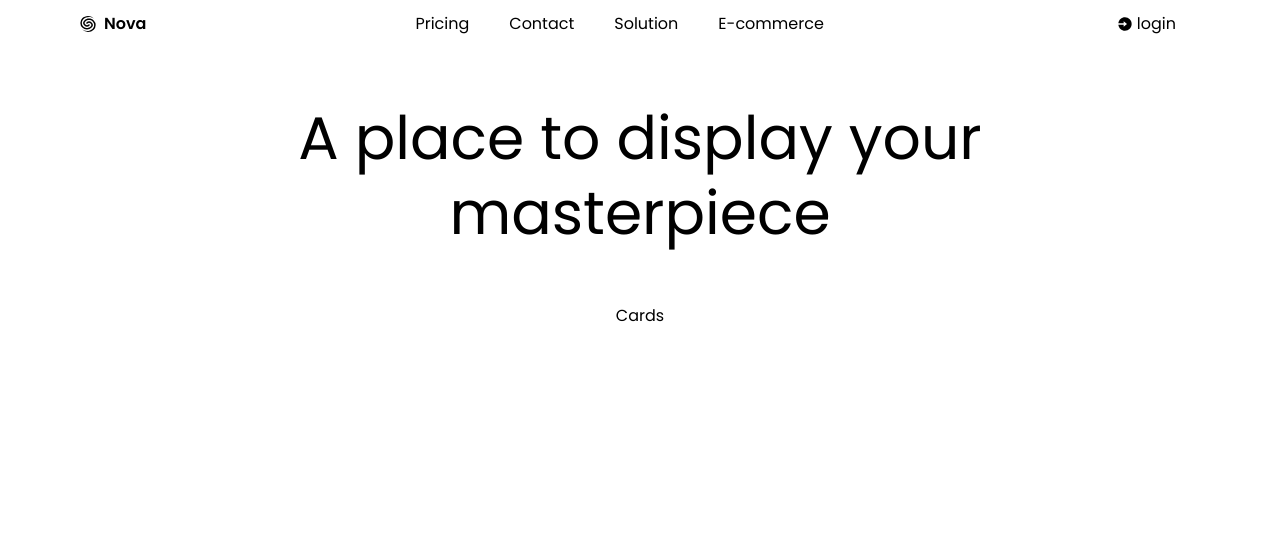
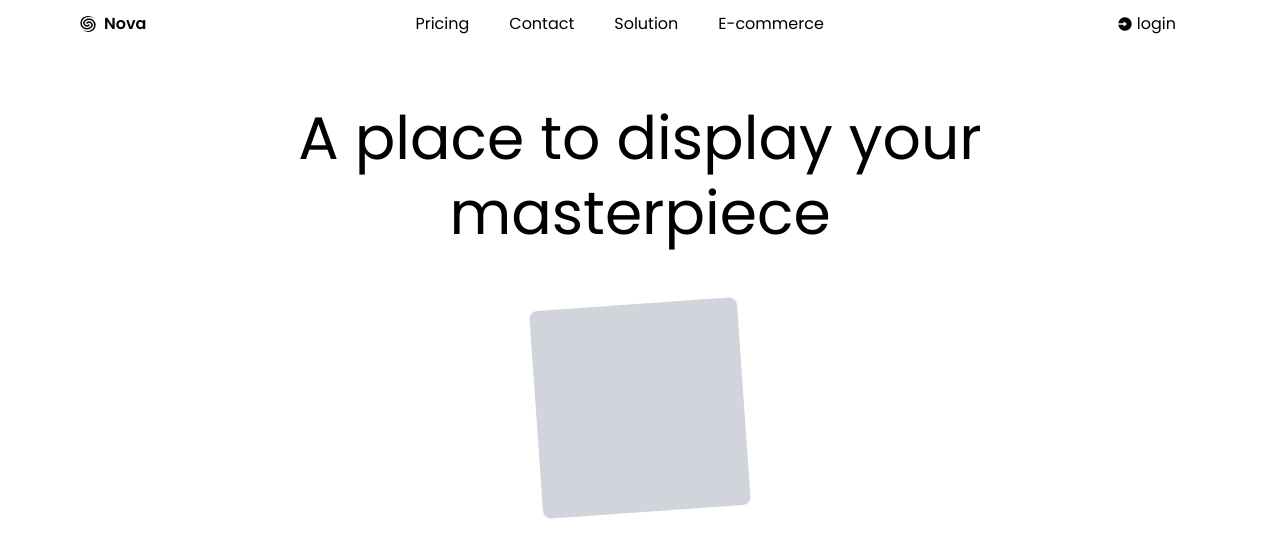
Before and after one commit to rainbowfish-ui/nova, a Next.js app: page / in a window 1280 px wide. Shown: the top 558 px of the page. Built offline with nearby package versions, Linux system fonts and the light colour scheme.

Commit message:
update framer-motion to motion

```diff
--- a/package.json
+++ b/package.json
@@ -9,7 +9,7 @@
     "lint": "next lint"
   },
   "dependencies": {
-    "framer-motion": "^11.14.4",
+    "motion": "^11.14.4",
     "next": "14.2.16",
     "react": "^18",
     "react-dom": "^18",
--- /dev/null
+++ b/src/components/animation/card-popup.tsx
@@ -0,0 +1,19 @@
+"use client";
+import React from "react";
+import { motion } from "motion/react";
+
+const CardPopup = ({ children }: { children: React.ReactNode }) => {
+  return (
+    <div className={`relative w-fit`}>
+      <motion.div
+        initial={{ y: 200, rotate: -20 }}
+        animate={{ y: 0, rotate: -4 }}
+        transition={{ duration: 0.5 }}
+      >
+        {children}
+      </motion.div>
+    </div>
+  );
+};
+
+export default CardPopup;
--- a/src/components/animation/text-reveal.tsx
+++ b/src/components/animation/text-reveal.tsx
@@ -1,6 +1,6 @@
 "use client";
 import React from "react";
-import { delay, motion } from "framer-motion";
+import { motion } from "motion/react";
 
 const TextReveal = ({ children }: { children: React.ReactNode }) => {
   return (
--- /dev/null
+++ b/src/components/landing-page/hero/cards-container.tsx
@@ -0,0 +1,14 @@
+import CardPopup from "@/components/animation/card-popup";
+import React from "react";
+
+const CardsContainer = () => {
+  return (
+    <div className="min-h-96 flex items-start justify-center">
+      <CardPopup>
+        <div className="size-52 rounded-lg bg-gray-300"></div>
+      </CardPopup>
+    </div>
+  );
+};
+
+export default CardsContainer;
--- a/src/components/landing-page/hero/cards.tsx
+++ /dev/null
@@ -1,7 +0,0 @@
-import React from "react";
-
-const Cards = () => {
-  return <div className="min-h-96 flex items-start justify-center">Cards</div>;
-};
-
-export default Cards;
--- a/src/components/landing-page/hero/index.tsx
+++ b/src/components/landing-page/hero/index.tsx
@@ -1,12 +1,12 @@
 import React from "react";
 import Heading from "./heading";
-import Cards from "./cards";
+import CardsContainer from "./cards-container";
 
 const Hero = () => {
   return (
     <div className="size-full">
       <Heading />
-      <Cards />
+      <CardsContainer />
     </div>
   );
 };
```
Also changed, not shown: 1 other file (tests, documents, lock files or other folders).
